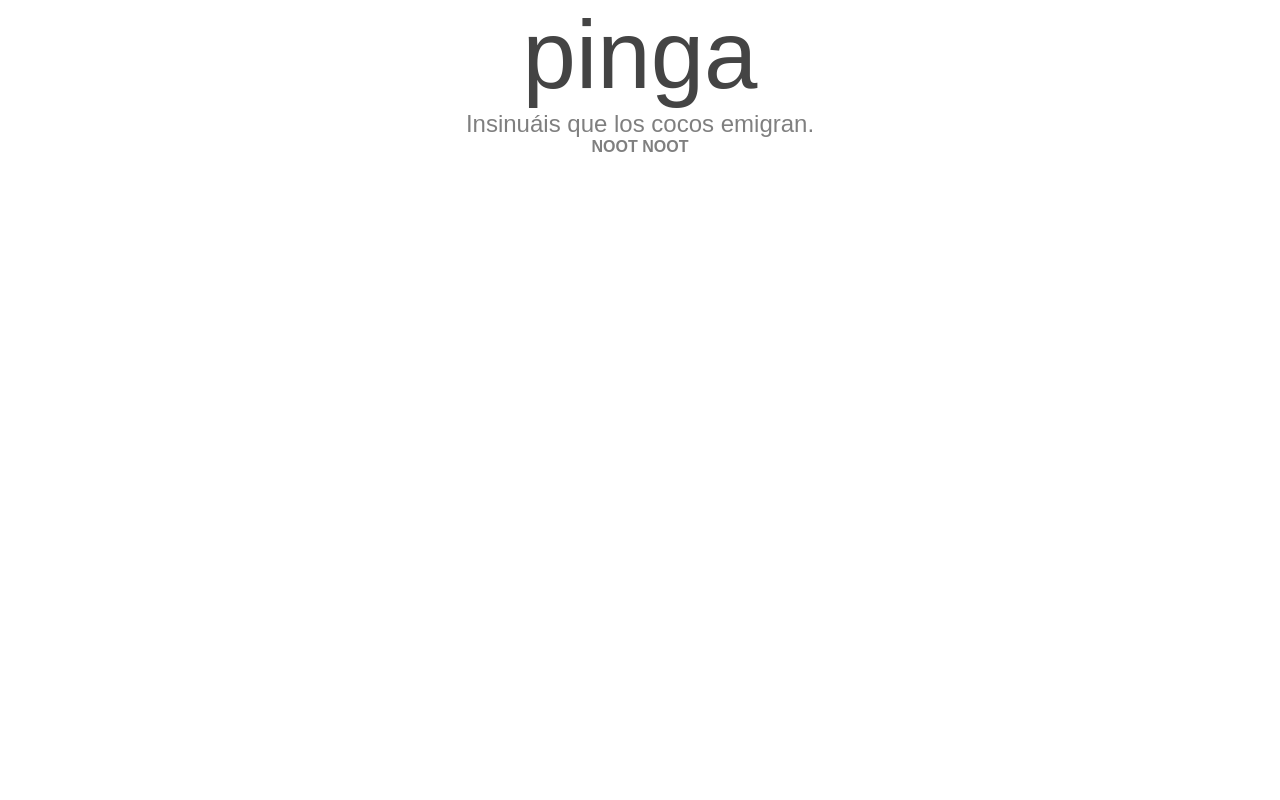
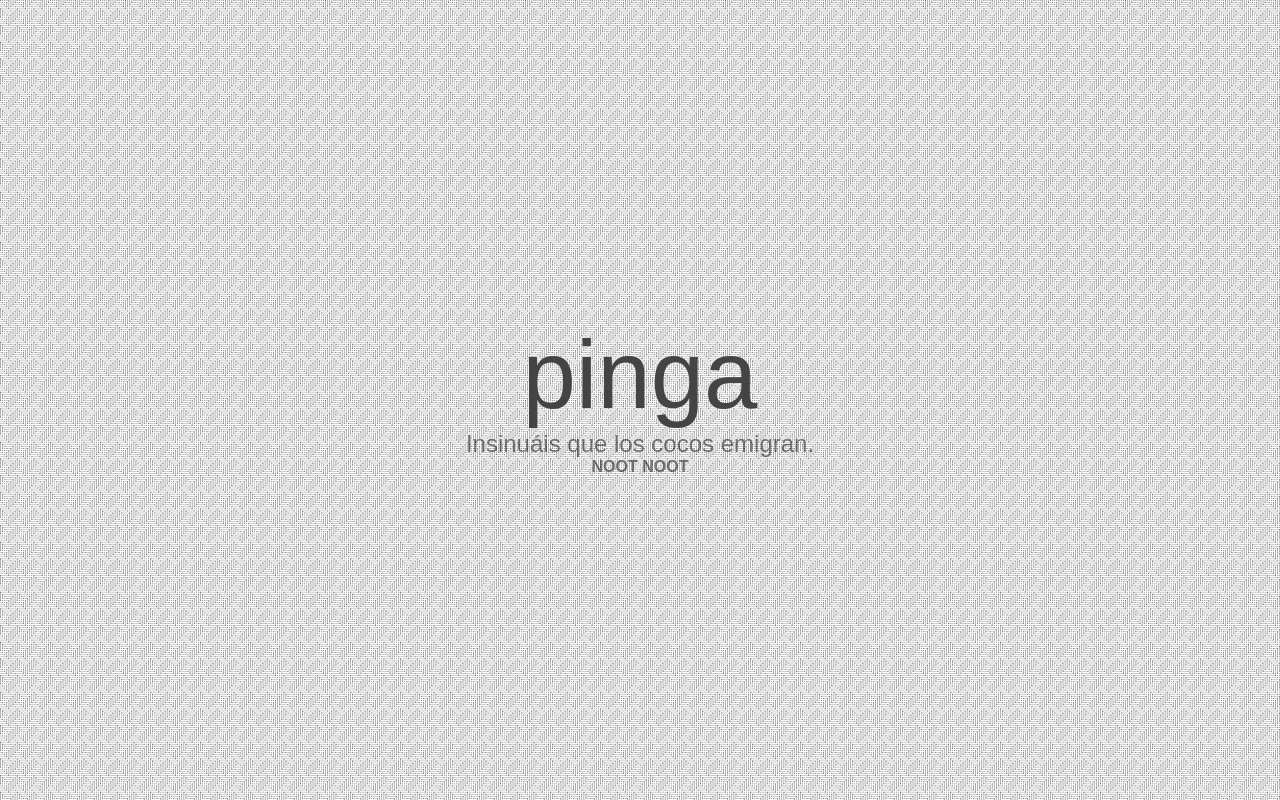
Before and after one commit to rjlopin/M05_UF02_PRA01_villase-or_sergi, a plain HTML site: page UF02-PRA01/menu1.html in a window 1280 px wide. Drawn offline with Linux system fonts and the light colour scheme.

Commit message:
Menu1 completat

```diff
--- a/UF02-PRA01/menu1.html
+++ b/UF02-PRA01/menu1.html
@@ -6,7 +6,16 @@
     <title>Page Title</title>
     <meta name="viewport" content="width=device-width, initial-scale=1">
     <link rel="stylesheet" type="text/css" href="css/fullpage.css" />
-	<link rel="stylesheet" type="text/css" href="css/examples.css" />
+    <link rel="stylesheet" type="text/css" href="css/examples.css" />
+    <style>
+        body{
+            background-image: url(bg.png);
+            background-repeat: repeat;
+        }
+        .intro{
+            margin-top: 40vh;
+        }
+    </style>
 </head>
 <body>
     <div id="fullpage">
```
